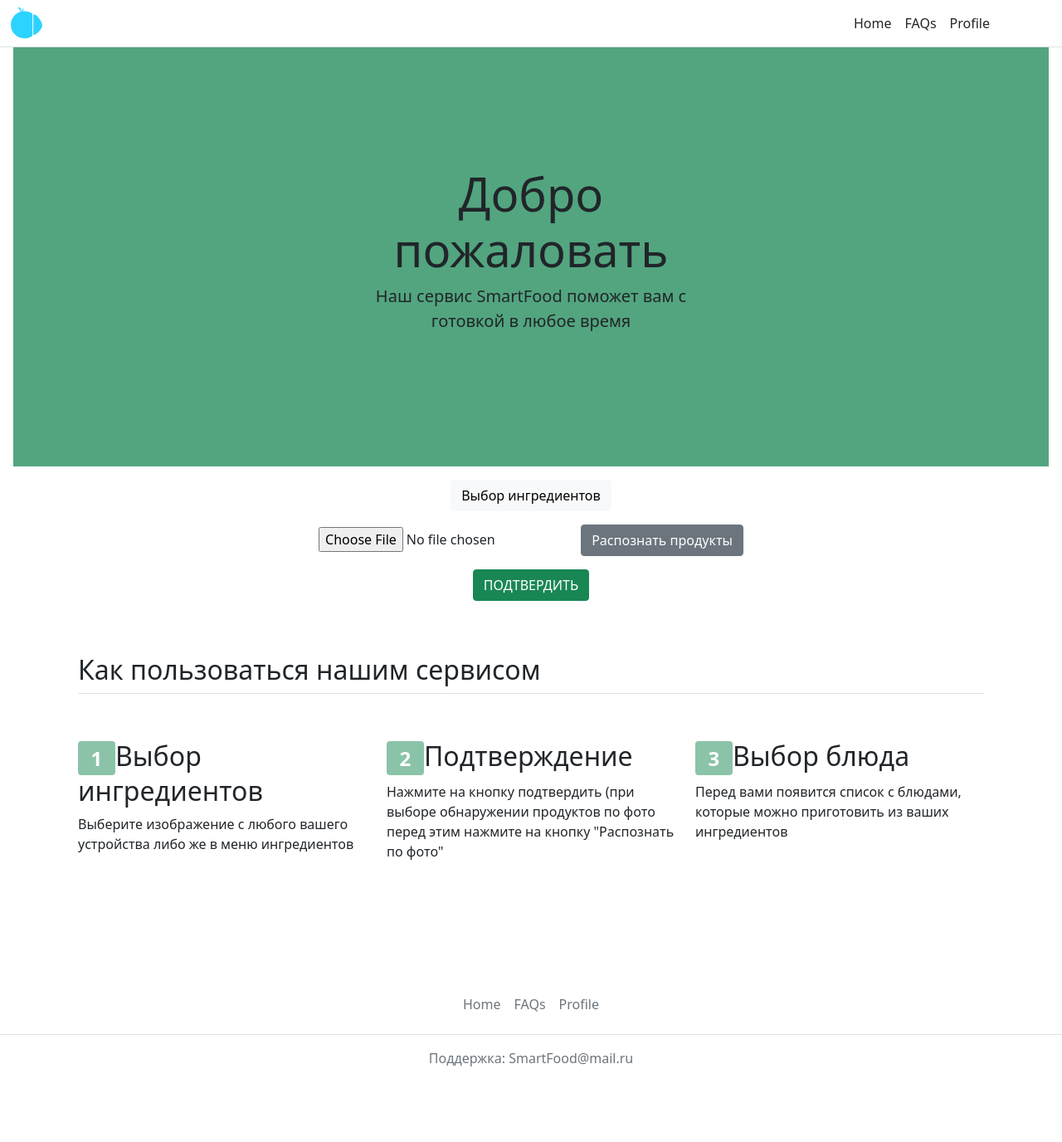
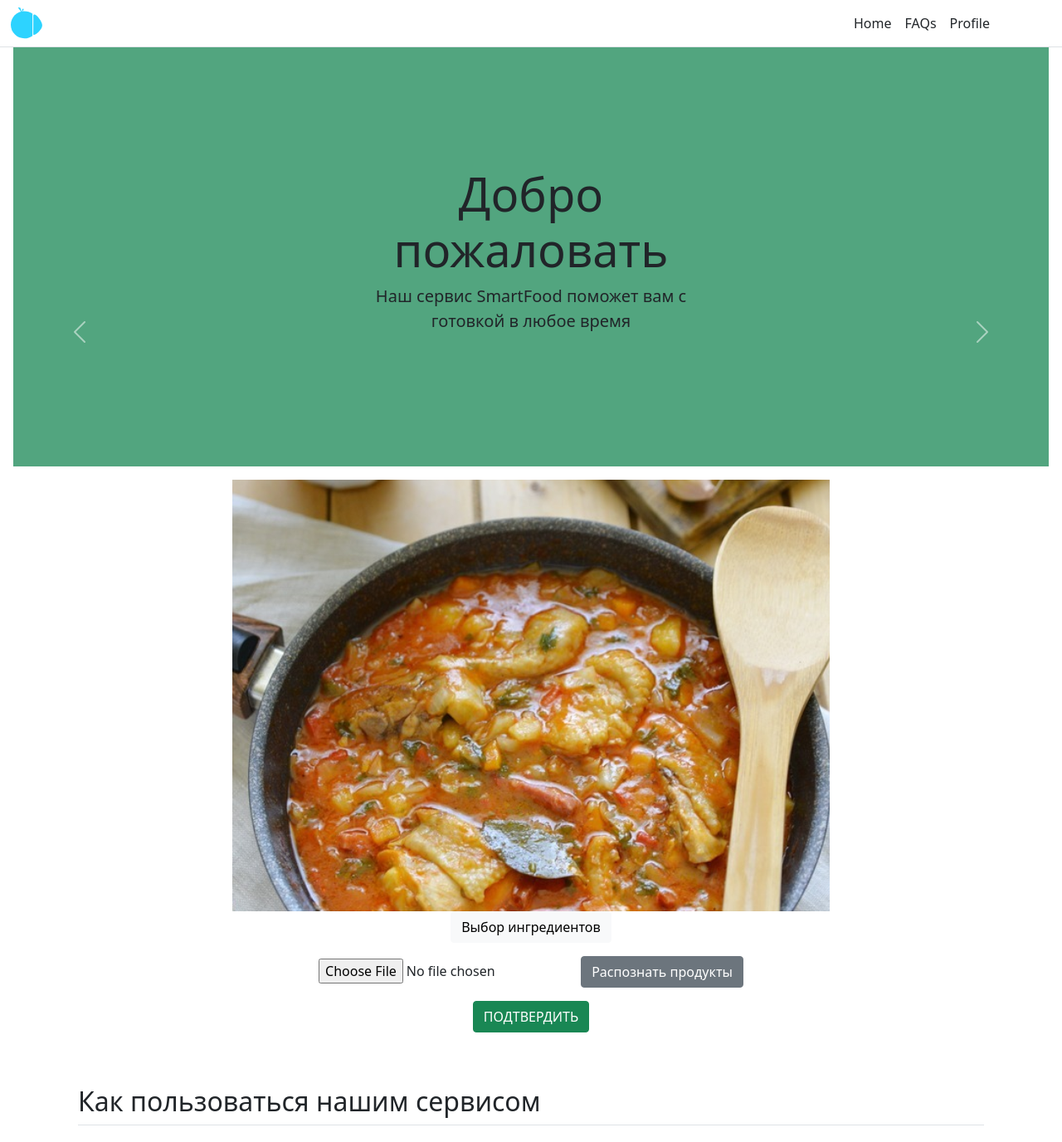
Before and after one commit to Mikrikle/smartfood, a Django app: page /smartfood/ in a window 1280 px wide. Shown: the top 1376 px of the page at 83% size. Before the commit the page ends 1285 px from the top, so only its background shows below. Run offline with Django 3.2, Linux system fonts and the light colour scheme; data comes from the database, SQL or seed files in the repository; some libraries are stand-ins or nearby versions.

Commit message:
Add carousel

```diff
--- a/siteapp/templates/index.html
+++ b/siteapp/templates/index.html
@@ -247,6 +247,34 @@
         </div>
     </div>
 
+     <p class="fs-5 fw-bolder text-center"></p>
+        <div align="center" class="carousel slide" id="carouselControls" data-bs-ride="carousel">
+            <div class="carousel-inner">
+                <div class="carousel-item">
+                    <img class="d-block w-20" src="/media/img/food/Куриное филе с овощами по-гречески.jpg" alt="">
+                </div>
+                <div class="carousel-item active">
+                    <img class="d-block w-20" src="/media/img/food/Куриный айнтопф на томатном соке1.png" alt="">
+                </div>
+                <div class="carousel-item">
+                    <img class="d-block w-20" src="/media/img/food/помидорыогурцы.jpg" alt="">
+                </div>
+                <div class="carousel-item">
+                    <img class="d-block w-20" src="/media/img/food/Рагу1.jpg" alt="">
+                </div>
+                <div class="carousel-item">
+                    <img class="d-block w-20" src="/media/img/food/Шарм1.jpg" alt="">
+                </div>
+            </div>
+            </div>
+            <a href="#carouselControls" class="carousel-control-prev" role="button" data-bs-slide="prev">
+                <span class="carousel-control-prev-icon"></span>
+            </a>
+            <a href="#carouselControls" class="carousel-control-next" role="button" data-bs-slide="next">
+                <span class="carousel-control-next-icon"></span>
+            </a>
+        </div>
+
     <div class="container" id="select-food">
         <p class="fs-5 fw-bolder text-center">
             <button class="btn btn-light" id="select-btn" type="button" data-bs-toggle="collapse"
```
